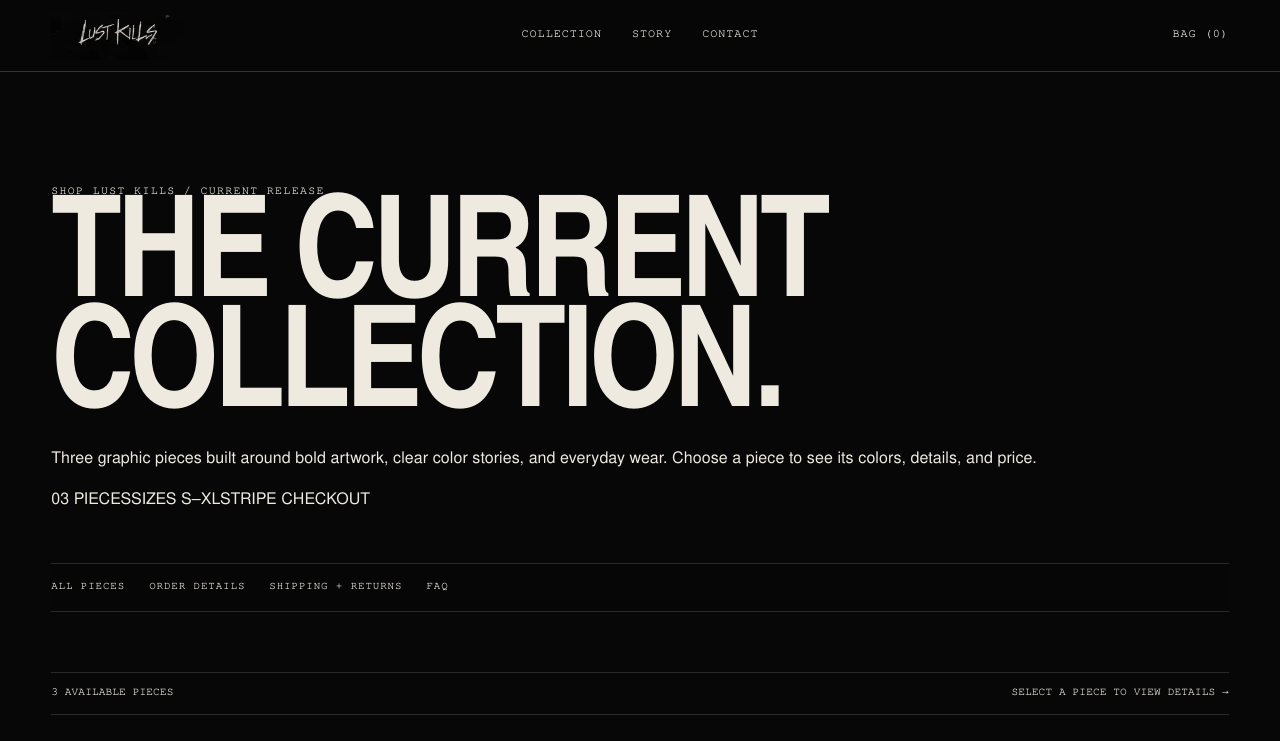
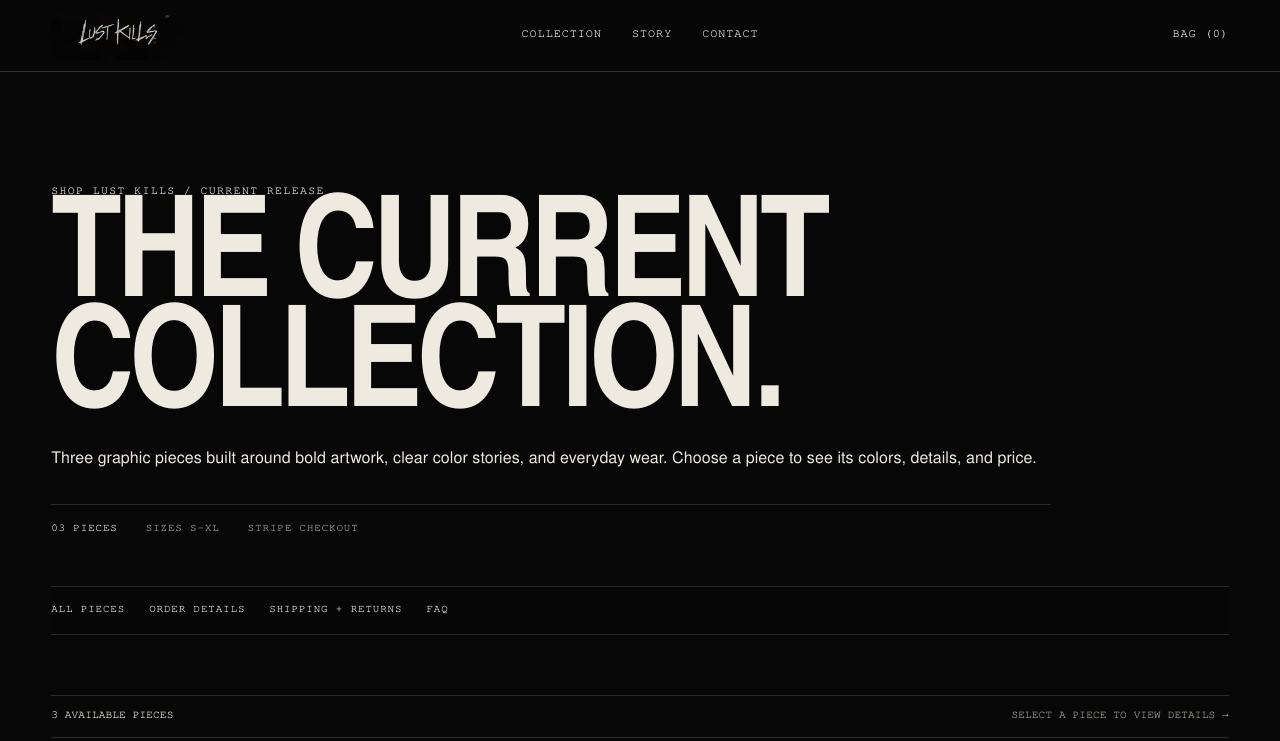
Before and after one commit to TeepeeATM/Lust-kill-preview, a Next.js app: page /shop in a window 1280 px wide. Shown: the top 741 px of the page. Built offline with nearby package versions, Linux system fonts and the light colour scheme.

Commit message:
Add restrained storefront motion

```diff
--- a/app/catalog.css
+++ b/app/catalog.css
@@ -1 +1 @@
-.catalog-image{object-fit:cover;transition:transform .45s ease}.product-card a:hover .catalog-image{transform:scale(1.025)}.product-art:has(.catalog-image):after{display:none}.product-art:has(.catalog-image) b{z-index:2;color:rgba(255,255,255,.7);text-shadow:0 2px 14px rgba(0,0,0,.65)}.product-gallery>.product-art:only-child{grid-column:1/-1;max-width:760px}@media(prefers-reduced-motion:reduce){.catalog-image{transition:none}}
+.catalog-image{object-fit:cover;transition:transform .55s cubic-bezier(.2,.65,.2,1),filter .3s ease}.product-card a:hover .catalog-image{transform:scale(1.035);filter:contrast(1.04)}.product-art:has(.catalog-image):after{display:none}.product-art:has(.catalog-image) b{z-index:2;color:rgba(255,255,255,.7);text-shadow:0 2px 14px rgba(0,0,0,.65)}.product-gallery>.product-art:only-child{grid-column:1/-1;max-width:760px}.collection-notes{display:flex;flex-wrap:wrap;gap:10px 28px;margin-top:32px;padding-top:18px;border-top:1px solid var(--line);font:700 .68rem var(--mono);letter-spacing:.08em;color:var(--muted)}.collection-notes span:first-child{color:var(--acid)}.catalog-tools span:last-child{color:var(--muted)}.primary-button,.size-grid button,.variant-options button,.text-link{transition:background .2s ease,color .2s ease,border-color .2s ease,transform .2s ease}.primary-button:active,.size-grid button:active,.variant-options button:active{transform:translateY(1px) scale(.985)}.size-grid button:hover,.variant-options button:hover{border-color:var(--acid)}.text-link:hover{color:var(--acid)}@media(prefers-reduced-motion:reduce){.catalog-image,.primary-button,.size-grid button,.variant-options button,.text-link{transition:none}}
```
